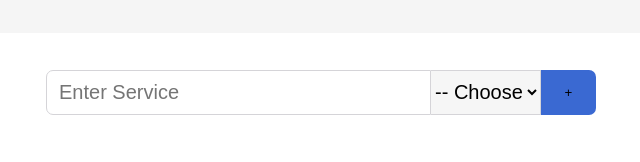
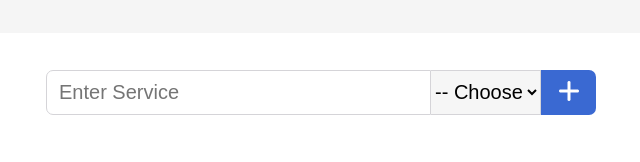
Before and after one commit to GabrielJDavila/InvoiceCreator, a React (Vite) app in the folder reactInvoiceCreator/: page / in a window 1280 px wide. Shown: the part 184-346 px from the top of the page, without its empty margins (319-959 px from the left). Built offline with nearby package versions, Linux system fonts and the light colour scheme.

Commit message:
updated some styles

```diff
--- a/reactInvoiceCreator/index.css
+++ b/reactInvoiceCreator/index.css
@@ -70,6 +70,7 @@ select {
 .service-btn:hover {
   transform: scale(1.1);
   transition: all .5s ease;
+  background-color: rgb(85, 148, 230);
 }
 
 .service-btn:active {
@@ -169,6 +170,7 @@ select {
   transform: scale(1.1);
   transition: all .5s ease;
   cursor: pointer;
+  background-color: rgb(85, 148, 230);
 }
 
 .totals-container {
--- a/reactInvoiceCreator/src/Body.jsx
+++ b/reactInvoiceCreator/src/Body.jsx
@@ -91,8 +91,7 @@ export default function Body() {
                     onClick={() => handleClick(formData)}
                     className="service-btn"
                 >
-                    {/* <img src="./src/assets/plus.png"></img> */}
-                    +
+                    <img src="./src/assets/plus.png"></img>
                 </button>
             </div>
 
```
